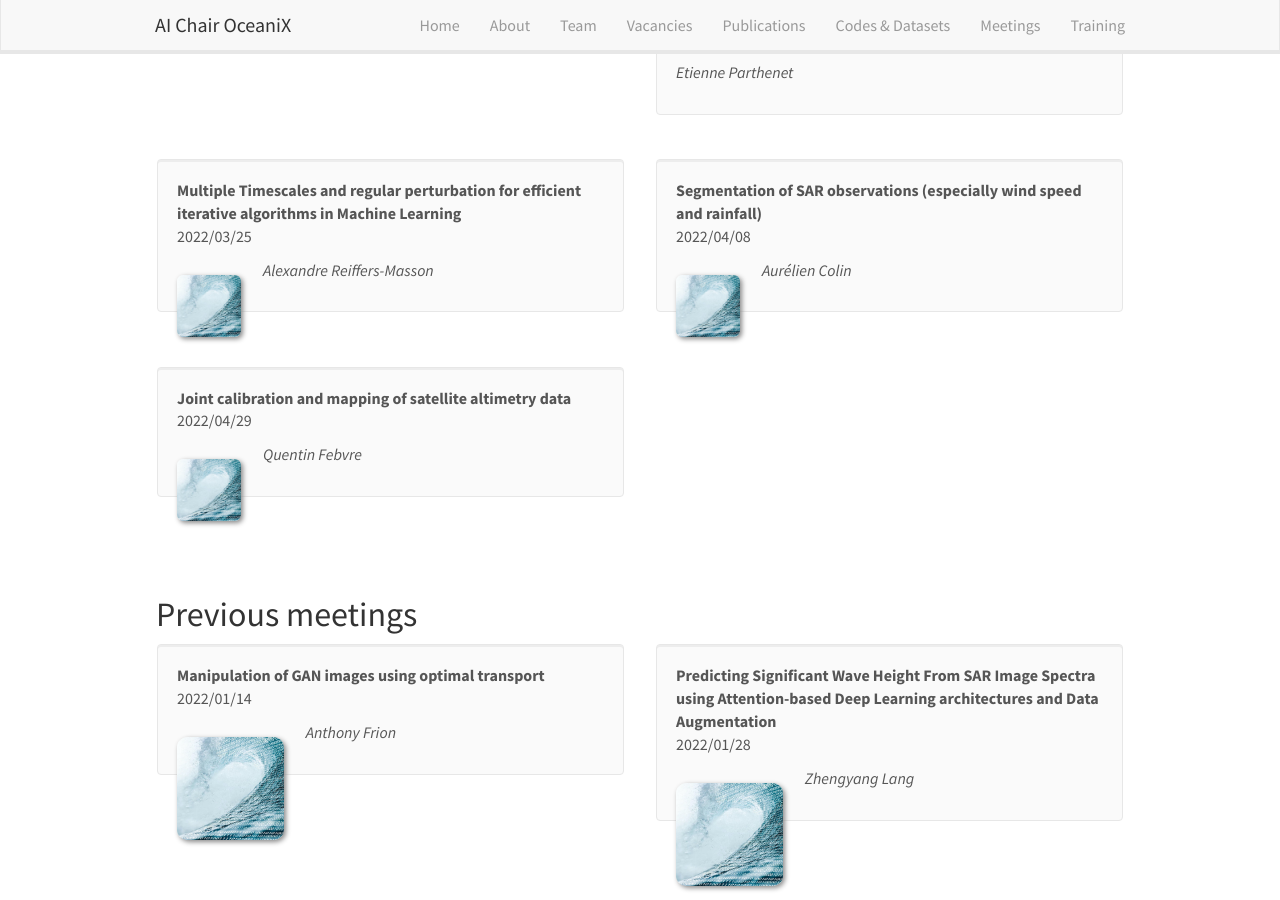
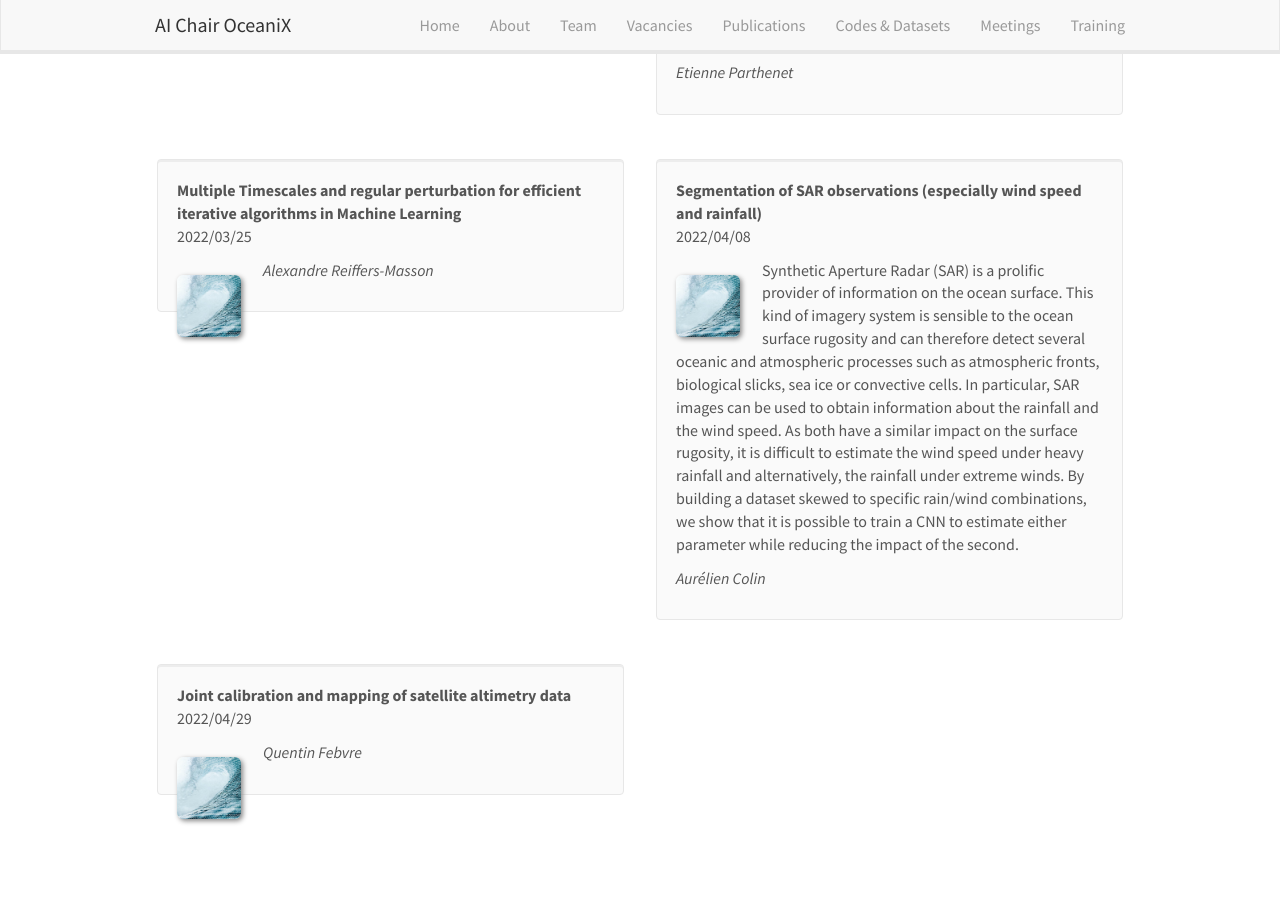
Before and after one commit to CIA-Oceanix/CIA-Oceanix.github.io, a Jekyll site: the page built from _pages/oceanix_sandbox.md, in a window 1280 px wide and 900 px high, scrolled down 877 px. Built offline with Jekyll 4.4.1, drawn with Linux system fonts in a browser that asks for light colours; nearby versions of some CDN libraries.

Commit message:
Update sandbox_list.yml

```diff
--- a/_data/sandbox_list.yml
+++ b/_data/sandbox_list.yml
@@ -48,7 +48,7 @@
 
 - title: "Segmentation of SAR observations (especially wind speed and rainfall)"
   image: default.jpg
-  description:
+  description: Synthetic Aperture Radar (SAR) is a prolific provider of information on the ocean surface. This kind of imagery system is sensible to the ocean surface rugosity and can therefore detect several oceanic and atmospheric processes such as atmospheric fronts, biological slicks, sea ice or convective cells. In particular, SAR images can be used to obtain information about the rainfall and the wind speed. As both have a similar impact on the surface rugosity, it is difficult to estimate the wind speed under heavy rainfall and alternatively, the rainfall under extreme winds. By building a dataset skewed to specific rain/wind combinations, we show that it is possible to train a CNN to estimate either parameter while reducing the impact of the second.
   date: 2022/04/08
   authors: Aurélien Colin
   link:
```
